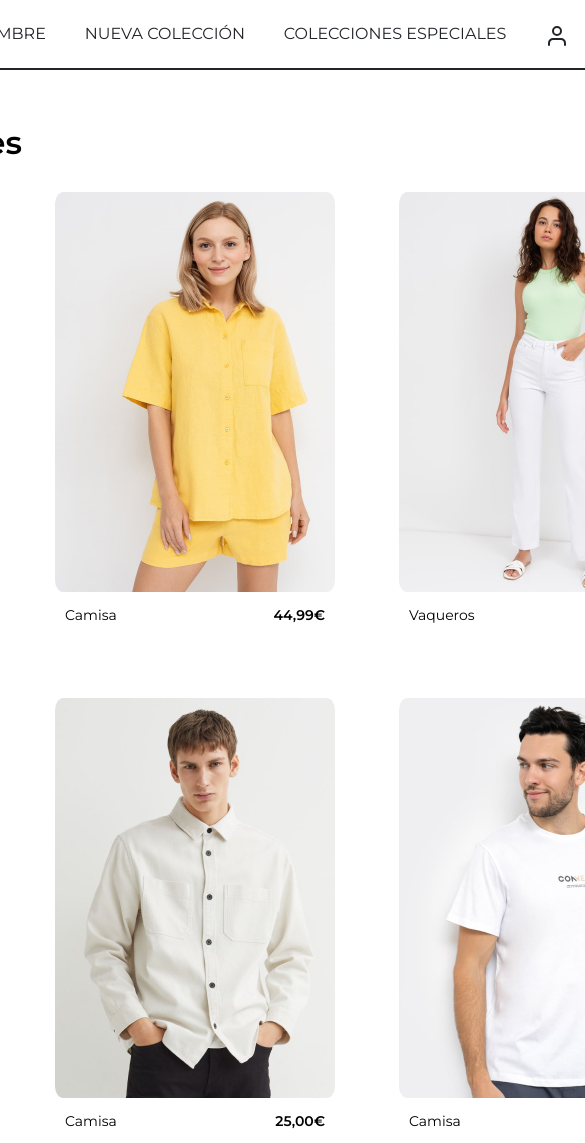
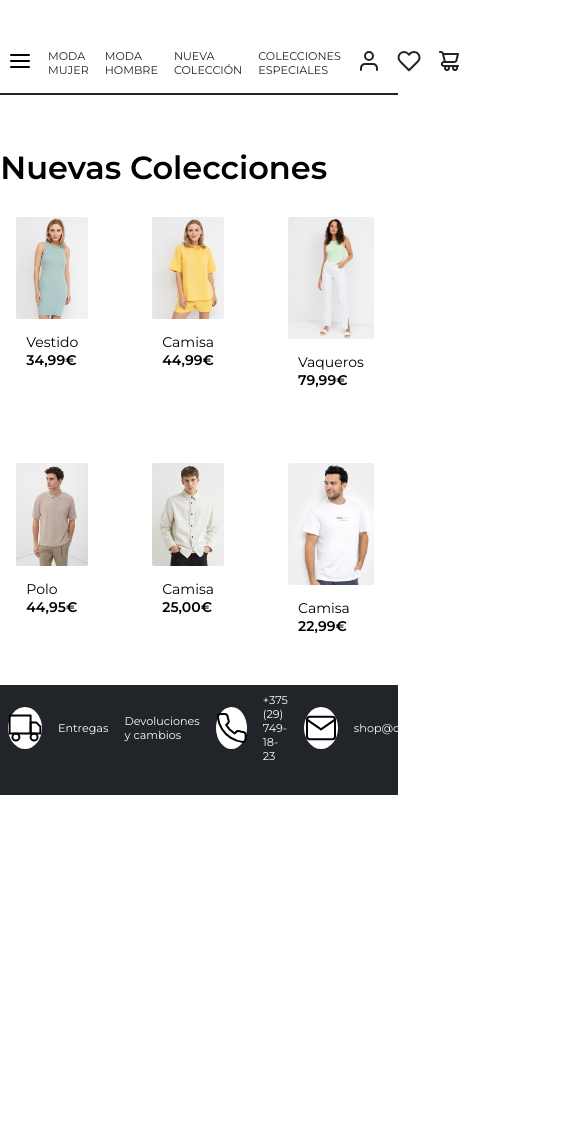
Before and after one commit to Kyu99kyu/bootcampjs-Modulo01, a website built with Vite: page index.html in a window 390 px wide. Shown: the top 1143 px of the page, 585 px wide, since content can reach past the window. After the commit the page ends 860 px from the top, so only its background shows below. Built offline with nearby package versions, Linux system fonts and the light colour scheme.

Commit message:
add responsive

```diff
--- a/src/style.css
+++ b/src/style.css
@@ -13,6 +13,8 @@ body {
   align-content: space-around;
   flex-direction: column;
   min-height: 100vh;
+  max-width: 100%;
+  height: auto;
 }
 
 h1 {
@@ -47,11 +49,20 @@ h1 {
 
 .container div img {
   border-radius: 3%;
+  max-width: 100%;
+  height: auto;
+}
+
+header {
+  display: flex;
+  justify-content: center;
+  align-items: center;
+  width: 70%;
 }
 
 .navbar {
   position: sticky;
-  width: 62.5rem;
+  width: 100%;
   font-size: 1rem;
   padding: var(--containerPadding);
   margin: var(--containerMargin);
@@ -69,8 +80,14 @@ h1 {
   text-decoration: none;
 }
 
+footer {
+  display: flex;
+  justify-content: center;
+  align-items: center;
+  width: 70%;
+}
 .footerbar {
-  width: 62.5rem;
+  width: 100%;
   padding: var(--containerPadding);
   margin: var(--containerMargin);
   font-size: 1rem;
@@ -93,8 +110,8 @@ h1 {
 }
 
 .circle {
-  width: 60px;
-  height: 60px;
+  width: 3.75em;
+  height: 3.75em;
   border-radius: 50%;
   background-color: white;
   display: flex;
@@ -102,3 +119,27 @@ h1 {
   align-items: center;
   align-content: center;
 }
+
+@media (max-width: 958px) {
+  header {
+    width: 100%;
+  }
+  footer {
+    width: 100%;
+  }
+}
+
+@media (max-width: 500px) {
+  header {
+    width: 100%;
+  }
+  footer {
+    width: 100%;
+  }
+  .navbar {
+    font-size: 0.7rem;
+  }
+  .footerbar {
+    font-size: 0.7rem;
+  }
+}
```
